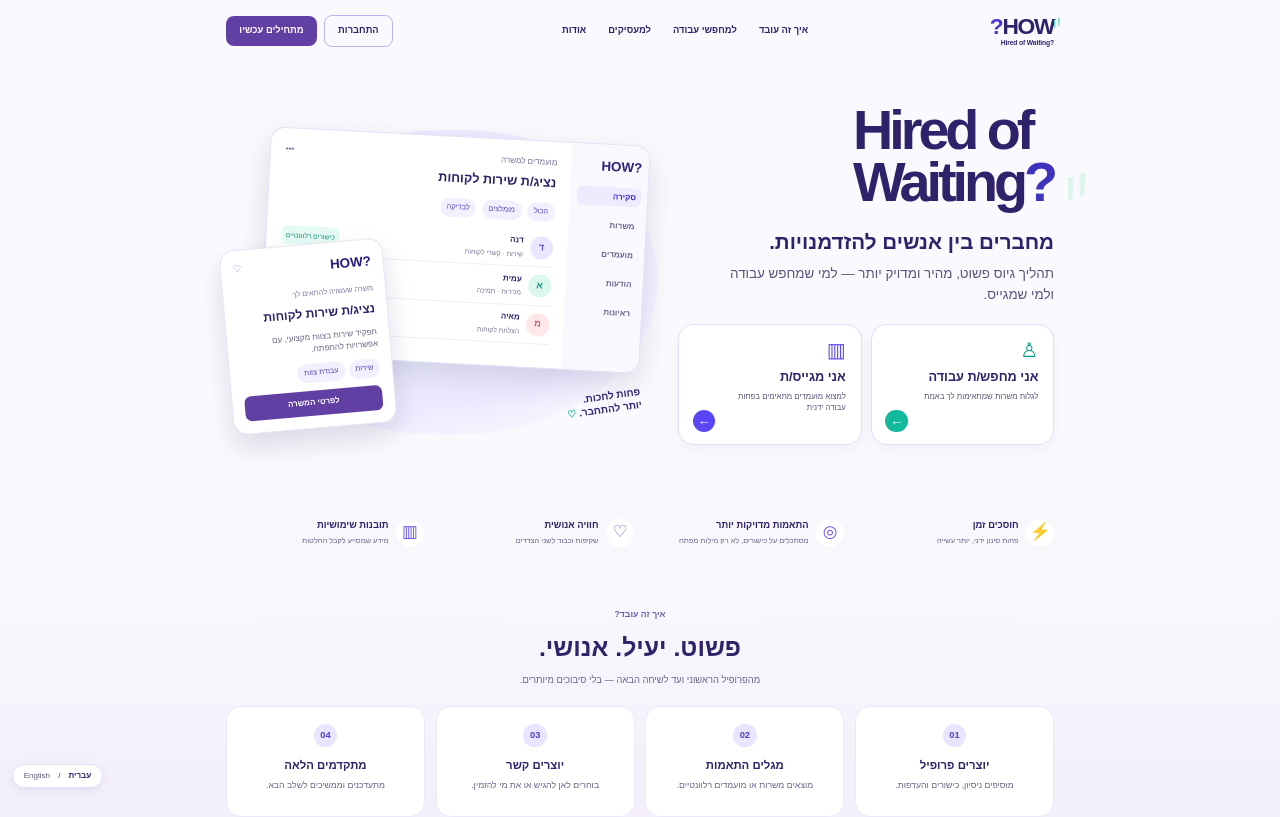
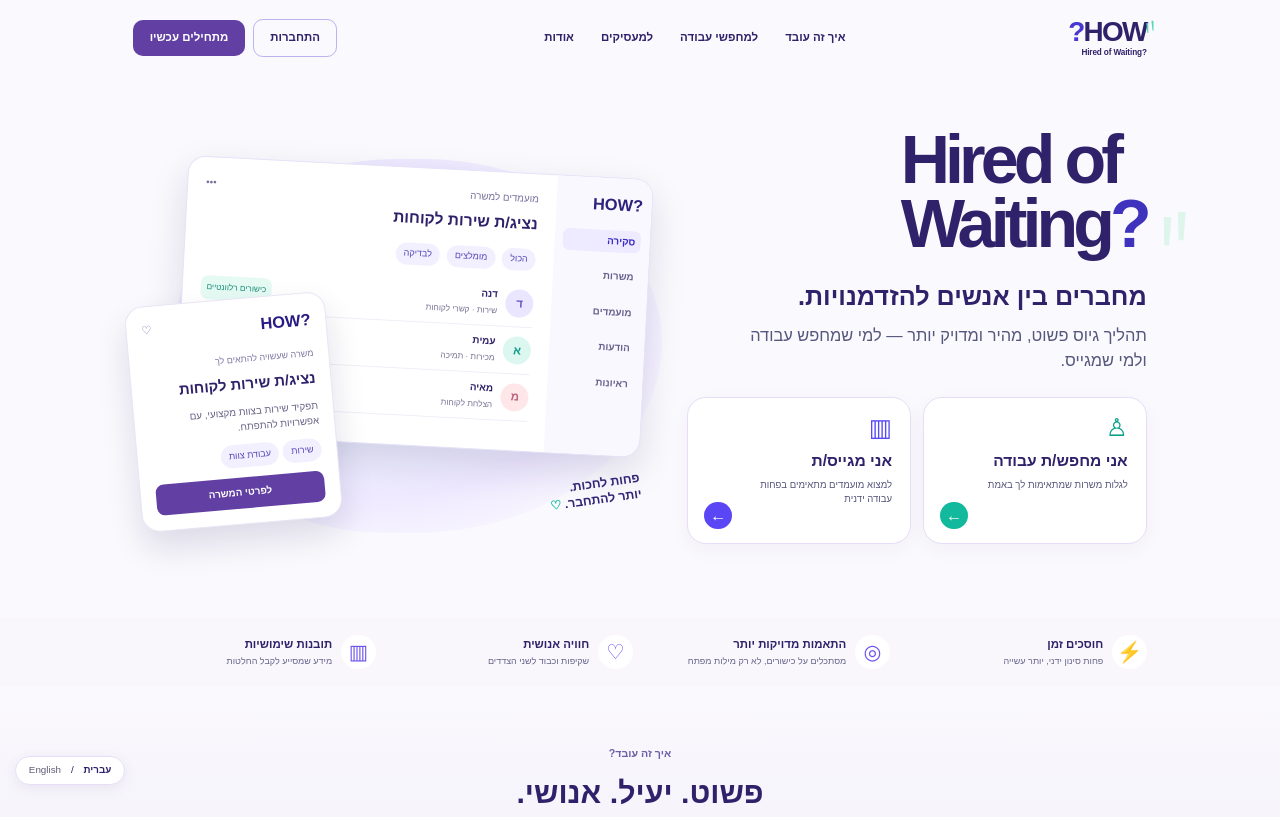
Before and after one commit to IritSel/recruitment-ai, a Next.js app: page / in a window 1280 px wide. Shown: the top 817 px of the page. Built offline with nearby package versions, Linux system fonts and the light colour scheme.

Commit message:
Increase desktop scale slightly from 67% to 82% and reduce bottom whitespace (#16)

```diff
--- a/app/globals.css
+++ b/app/globals.css
@@ -128,5 +128,8 @@
    Apply proportional scaling to the entire application (not just typography).
    CSS zoom alters layout viewport as browser zoom does. Mobile/tablet unchanged. */
 @media (min-width: 1100px) {
-  html { zoom: 0.67; }
+  html { zoom: 0.82; }
 }
+
+/* Reduce trailing whitespace at the end of the HOW landing page on desktop. */
+@media(min-width:1100px){.howSite .howSteps{padding-bottom:30px}.howSite .howStepsGrid{margin-bottom:0}.howSite{min-height:0}}
```
